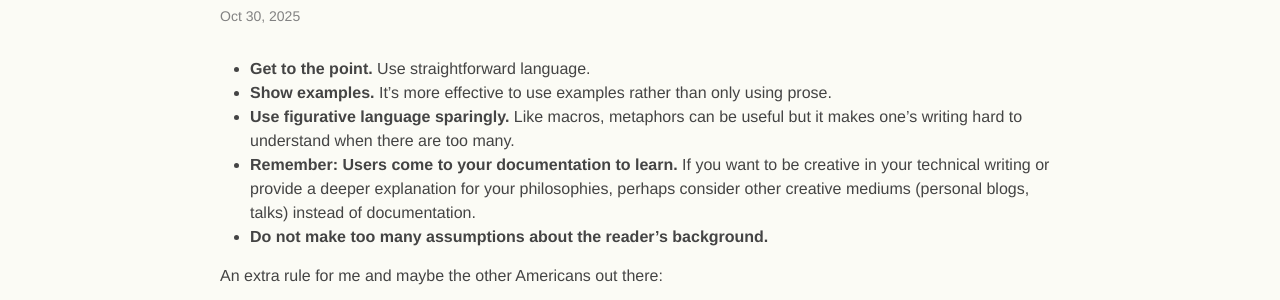
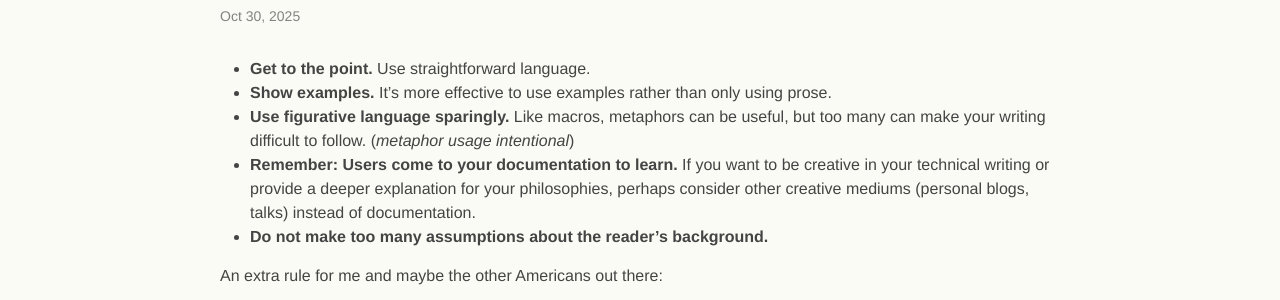
Before and after one commit to joannecheng/joannecheng.github.io, a Jekyll site: the page built from _posts/2025-10-28-a-rant-about-technical-documentation.markdown, in a window 1280 px wide. Shown: the part 195-495 px from the top of the page. Built offline with Jekyll 4.4.1, drawn with Linux system fonts in a browser that asks for light colours; nearby versions of some CDN libraries; library files that are not in the unit come from our copies.

Commit message:
Update blog again..

```diff
--- a/_posts/2025-10-28-a-rant-about-technical-documentation.markdown
+++ b/_posts/2025-10-28-a-rant-about-technical-documentation.markdown
@@ -8,7 +8,7 @@ tags: programming
 * **Get to the point.** Use straightforward language.
 * **Show examples.** It's more effective to use examples rather than only using prose.
 * **Use figurative language sparingly.**
-Like macros, metaphors can be useful but it makes one's writing hard to understand when there are too many.
+Like macros, metaphors can be useful, but too many can make your writing difficult to follow. (*metaphor usage intentional*)
 * **Remember: Users come to your documentation to learn.**
 If you want to be creative in your technical writing or provide a deeper explanation for your philosophies,
 perhaps consider other creative mediums (personal blogs, talks) instead of documentation.
```
